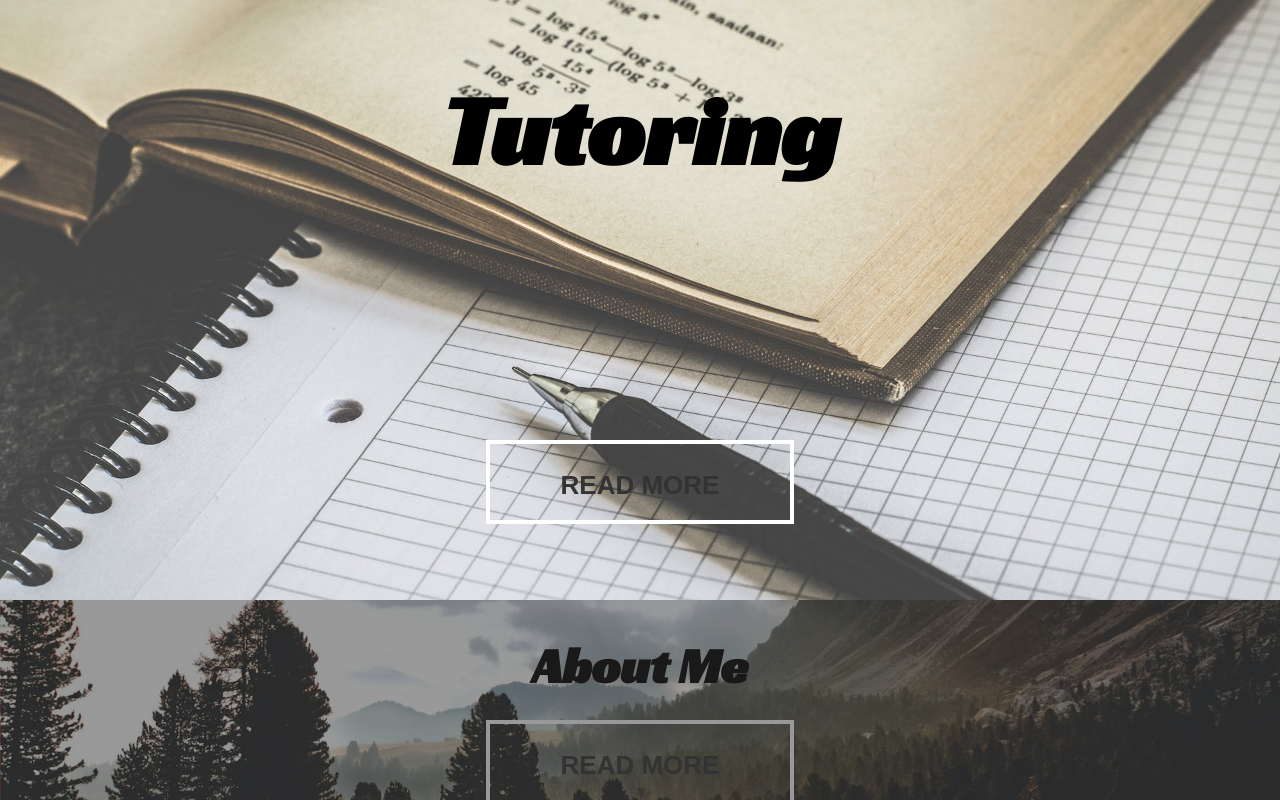
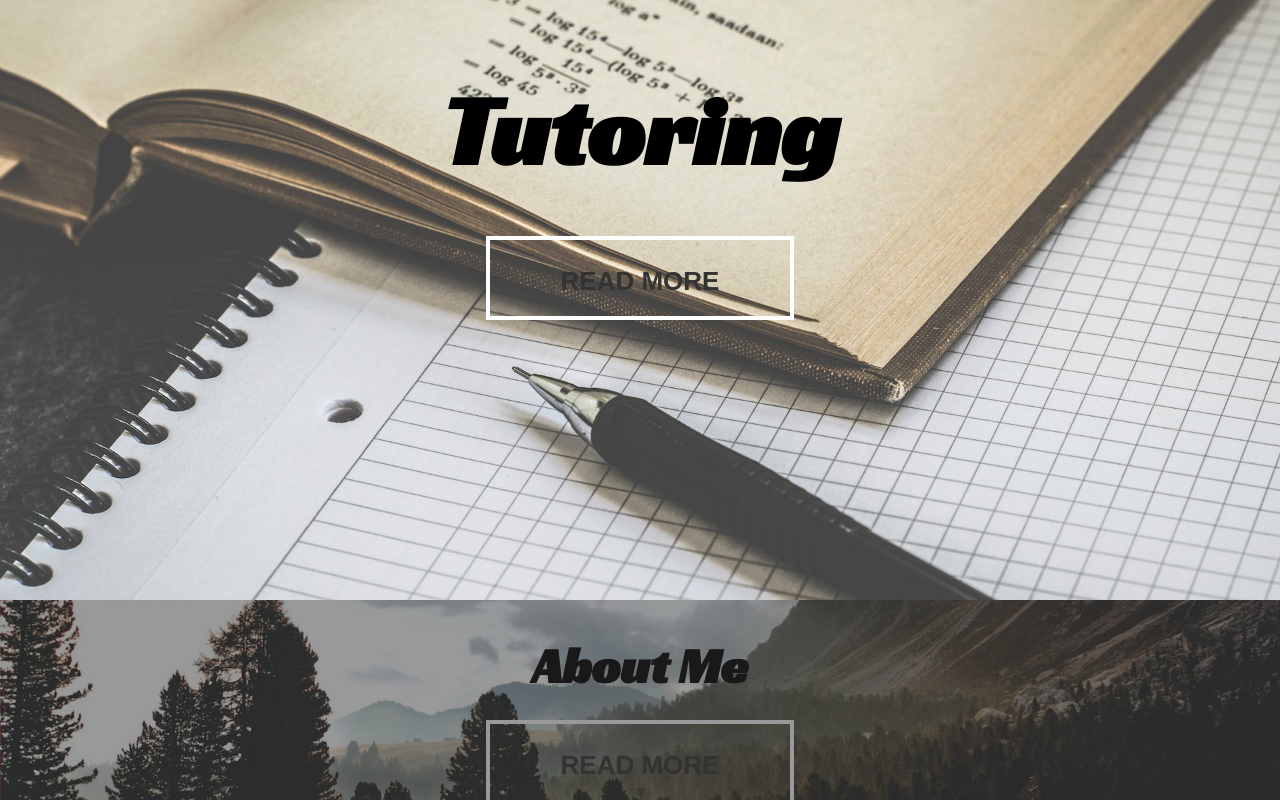
Before and after one commit to Cristiann-py/Tutor, a plain HTML site: page index.html in a window 1280 px wide. Drawn offline with Linux system fonts and the light colour scheme; a web font is replaced by a local one.

Commit message:
Final V1

```diff
--- a/style.css
+++ b/style.css
@@ -76,7 +76,7 @@ h1 {
 }
 
 .split.top .button {
-  top: 30%;
+  top: -4%;
 }
 
 .split.bottom h1 {
```
